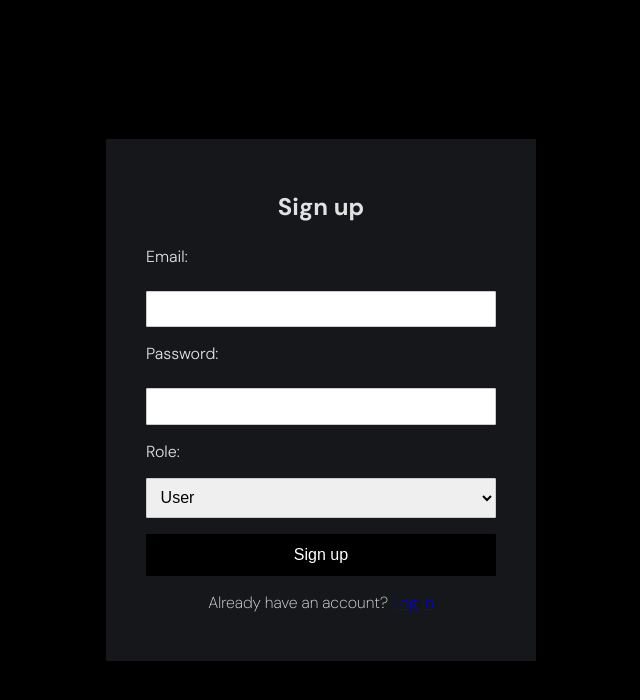
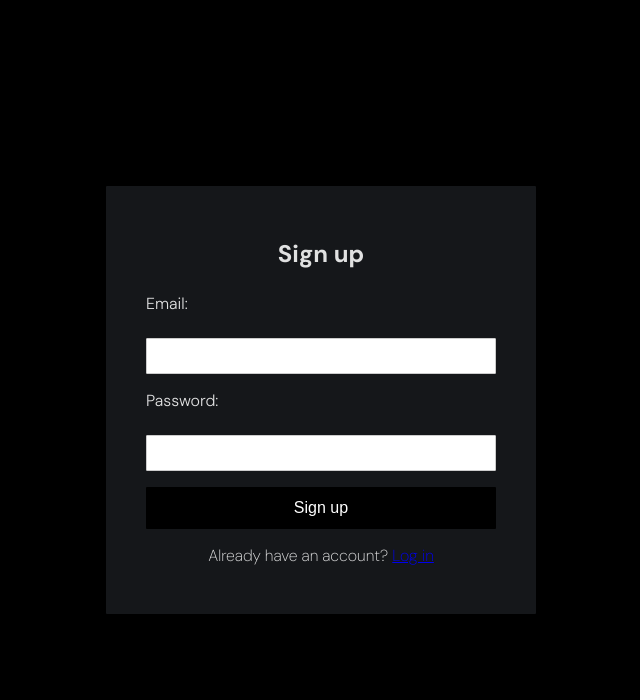
Before and after one commit to dmntrx/noir-frontend, a React (Vite) app in the folder react-vite-project/: page /register in a window 1280 px wide. Shown: the top 700 px of the page, without its empty margins (319-959 px from the left). Built offline with nearby package versions, Linux system fonts and the light colour scheme; a web font is replaced by a local one.

Commit message:
Register page: no role selection

```diff
--- a/react-vite-project/src/pages/Register.jsx
+++ b/react-vite-project/src/pages/Register.jsx
@@ -63,12 +63,6 @@ export default function Register() {
         <label>Password:</label>
         <input value={password} onChange={(e) => setPassword(e.target.value)} type="password" required />
 
-        <label>Role:</label>
-        <select value={role} onChange={(e) => setRole(e.target.value)}>
-          <option value="user">User</option>
-          <option value="admin">Admin</option>
-        </select>
-
         {error && <p style={{ color: 'red' }}>{error}</p>}
 
         <button type="submit">Sign up</button>
```
